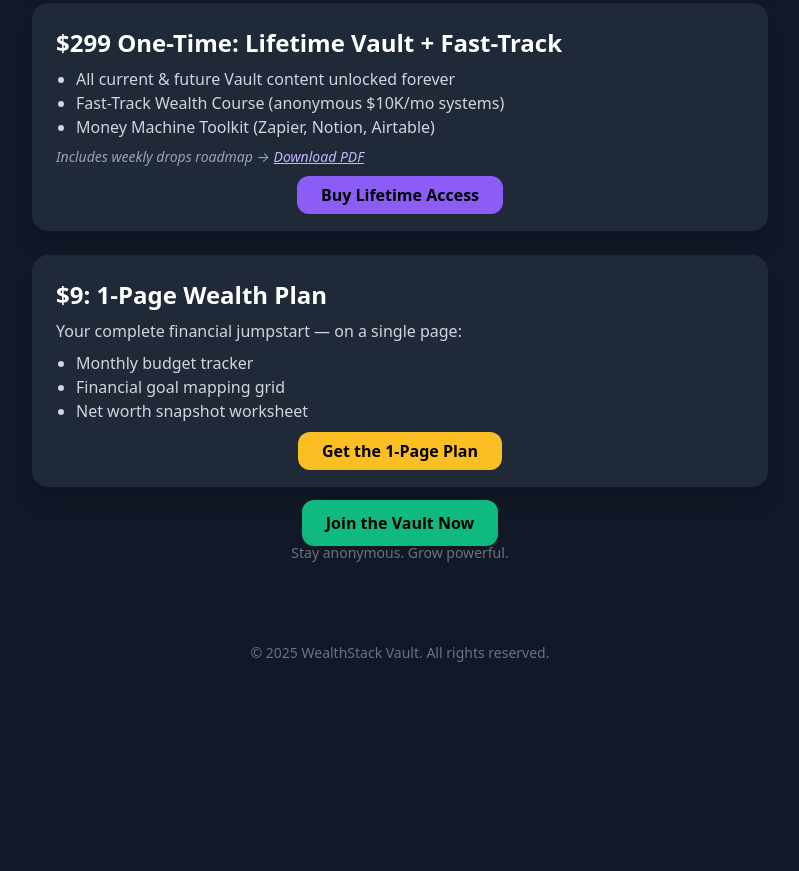
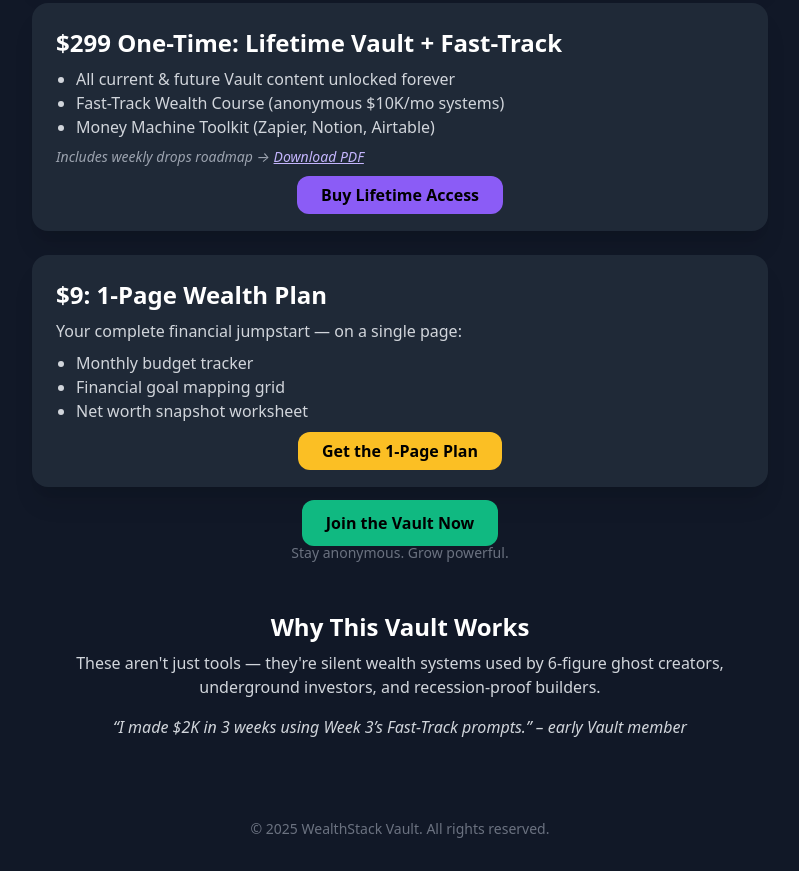
Before and after one commit to Rangercook/wealthstack-site, a plain HTML site: page index.html in a window 1280 px wide. Shown: the part 485-1356 px from the top of the page, without its empty margins (240-1039 px from the left). Before the commit the page ends 1180 px from the top, so only its background shows below. Drawn offline with nearby package versions, Linux system fonts and the light colour scheme.

Commit message:
Update index.html

```diff
--- a/index.html
+++ b/index.html
@@ -69,6 +69,12 @@
     </div>
   </section>
 
+  <section class="max-w-3xl mx-auto px-4 text-center mt-12 text-gray-300">
+    <h2 class="text-2xl font-bold text-white mb-2">Why This Vault Works</h2>
+    <p class="mb-4">These aren't just tools — they're silent wealth systems used by 6-figure ghost creators, underground investors, and recession-proof builders.</p>
+    <p class="italic">“I made $2K in 3 weeks using Week 3’s Fast-Track prompts.” – early Vault member</p>
+  </section>
+
   <footer class="text-center py-8 mt-12 text-gray-500 text-sm">
     &copy; 2025 WealthStack Vault. All rights reserved.
   </footer>
```
